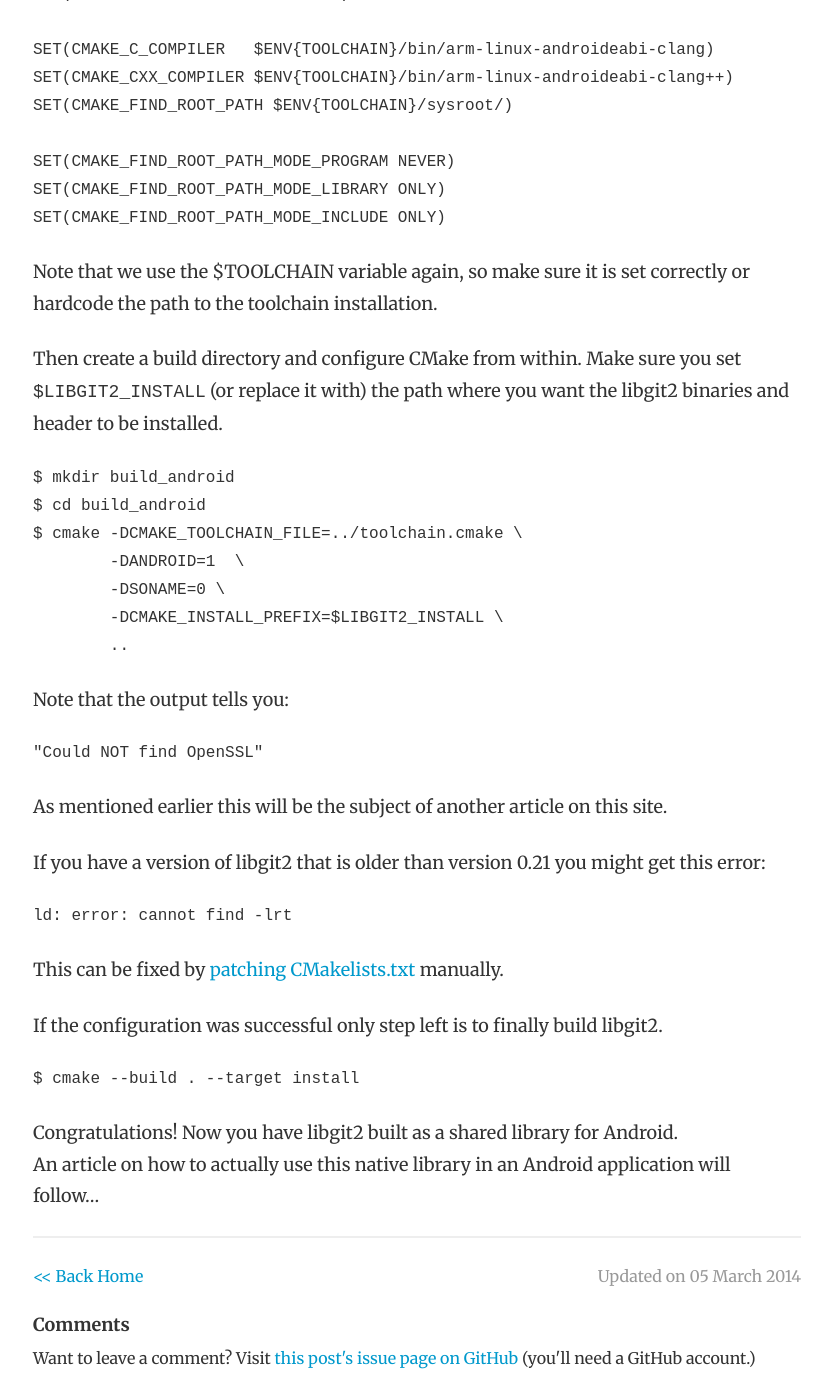
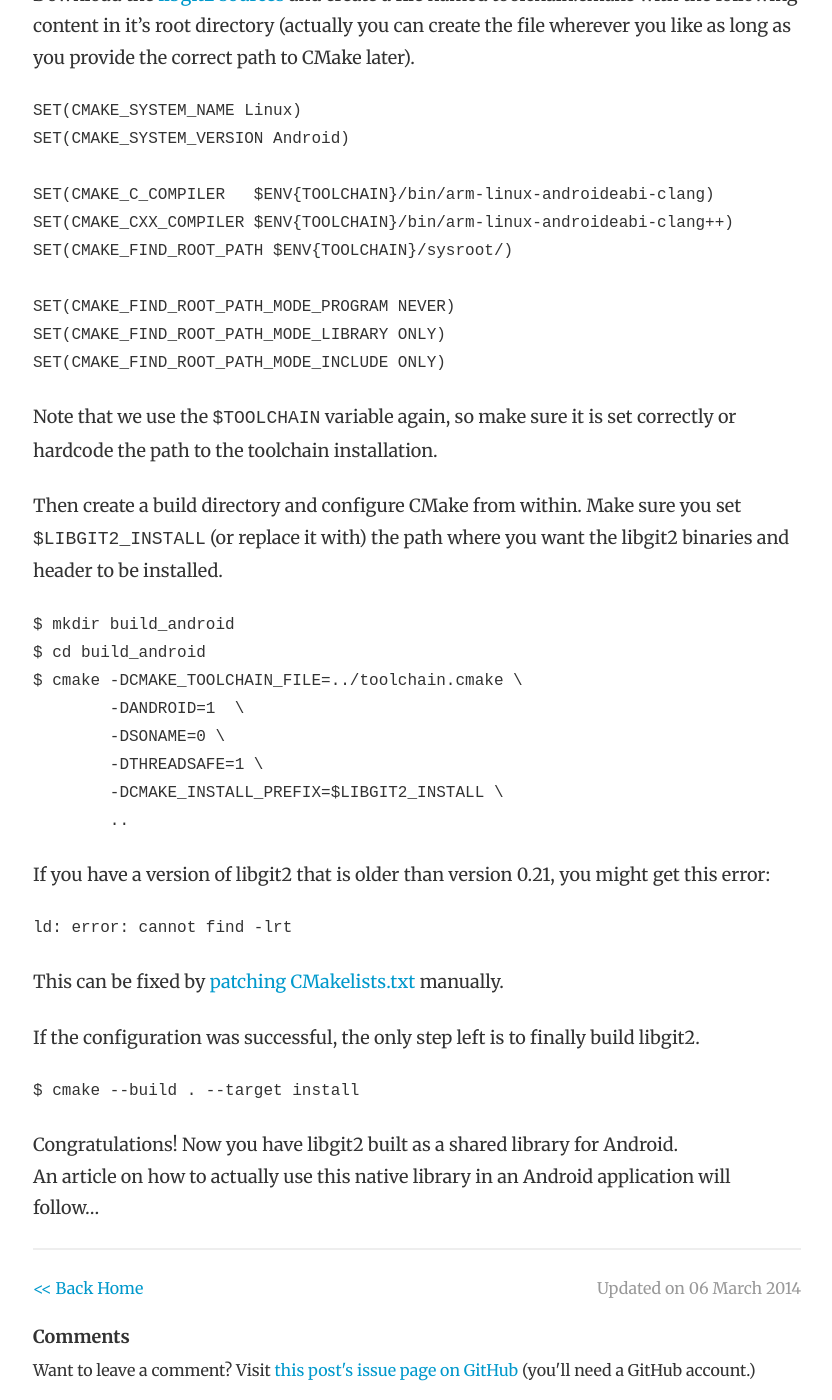
Before and after one commit to worblehat/worblehat.github.io, a Jekyll site: the page built from _posts/2014-03-05-Compiling_libgit2_for_Android.md, in a window 1280 px wide and 1400 px high, scrolled down 2041 px. Shown: the whole window, without its empty margins (223-1055 px from the left). Built offline with Jekyll 4.4.1, drawn with Linux system fonts in a browser that asks for light colours; Markdown is read by kramdown in place of the engine named in the settings; some of the changed text lies outside the part shown.

Commit message:
Some corrections and a separate section about optional dependencies.

````diff
--- a/_posts/2014-03-05-Compiling_libgit2_for_Android.md
+++ b/_posts/2014-03-05-Compiling_libgit2_for_Android.md
@@ -2,7 +2,7 @@
 layout: post
 title: "Compiling libgit2 for Android"
 categories: [libgit2]
-date: 2014-03-05
+date: 2014-03-06
 commentIssueId: 2
 published: true
 ---
@@ -11,9 +11,6 @@
 on a Linux system. The goal is to be able to use the git library written in C in Android
 applications via the [NDK (Native Development Kit)](https://developer.android.com/tools/sdk/ndk/index.html)
 and [JNI](http://developer.android.com/training/articles/perf-jni.html).
-
-**NOTE:** Here libgit2 will be compiled *without* the optional depenendcy OpenSSL, but I plan to write another
-article on how to include OpenSSL into the build (as soon as I figure it out).
 
 # Preparation
 
@@ -85,7 +92,7 @@
 SET(CMAKE_FIND_ROOT_PATH_MODE_INCLUDE ONLY)
 ```
 
-Note that we use the $TOOLCHAIN variable again, so make sure it is set correctly or hardcode the path
+Note that we use the `$TOOLCHAIN` variable again, so make sure it is set correctly or hardcode the path
 to the toolchain installation.
 
 Then create a build directory and configure CMake from within. Make sure you set `$LIBGIT2_INSTALL`
@@ -97,18 +104,12 @@
 $ cmake -DCMAKE_TOOLCHAIN_FILE=../toolchain.cmake \
         -DANDROID=1  \
         -DSONAME=0 \
+        -DTHREADSAFE=1 \
         -DCMAKE_INSTALL_PREFIX=$LIBGIT2_INSTALL \
         ..
 ```
 
-Note that the output tells you:
-
-```Shell
-"Could NOT find OpenSSL"
-```
-As mentioned earlier this will be the subject of another article on this site.
-
-If you have a version of libgit2 that is older than version 0.21 you might get this error:
+If you have a version of libgit2 that is older than version 0.21, you might get this error:
 
 ```
 ld: error: cannot find -lrt
````
Also changed, not shown: other parts of _posts/2014-03-05-Compiling_libgit2_for_Android.md (+11 -1 lines).
